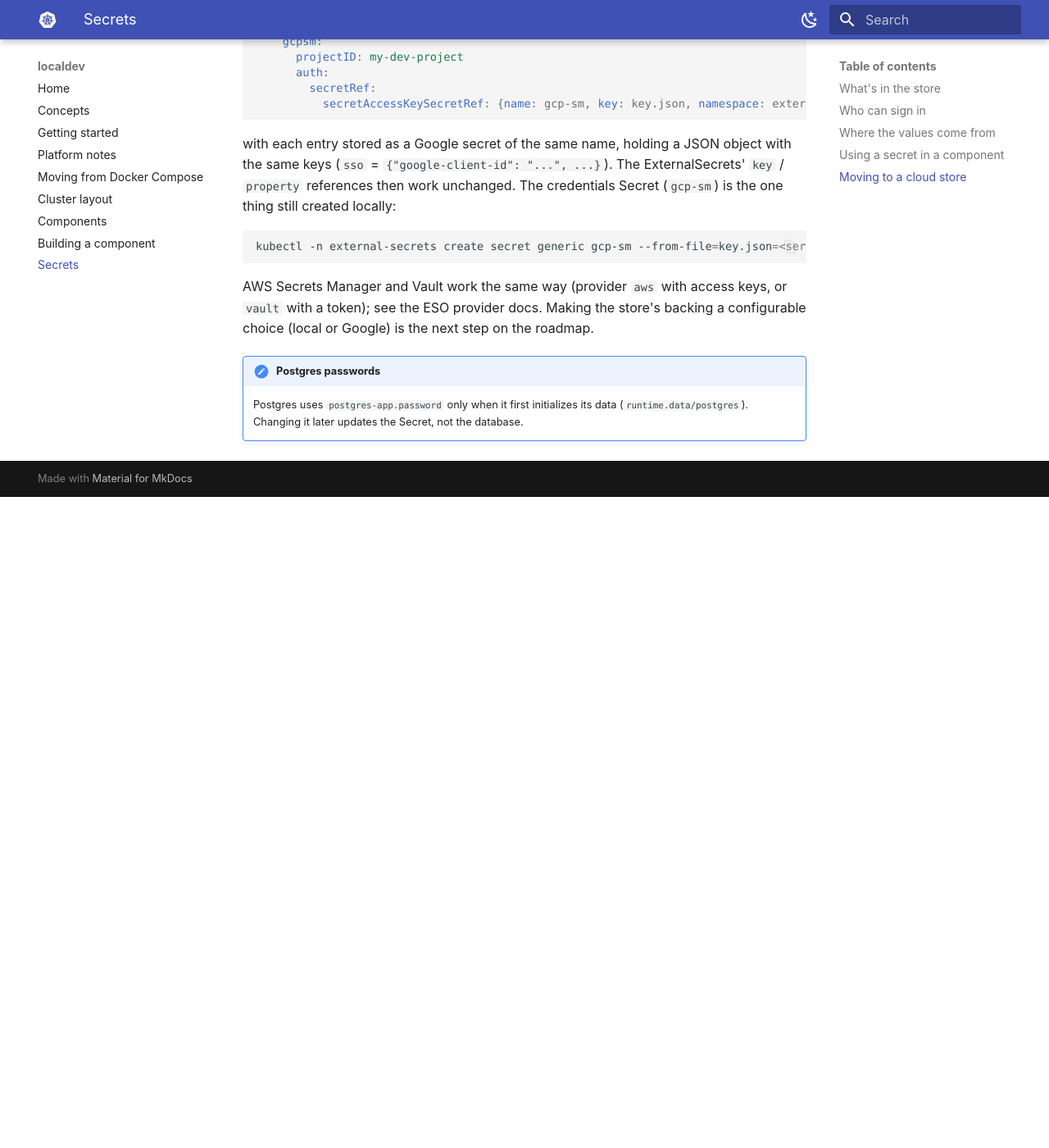
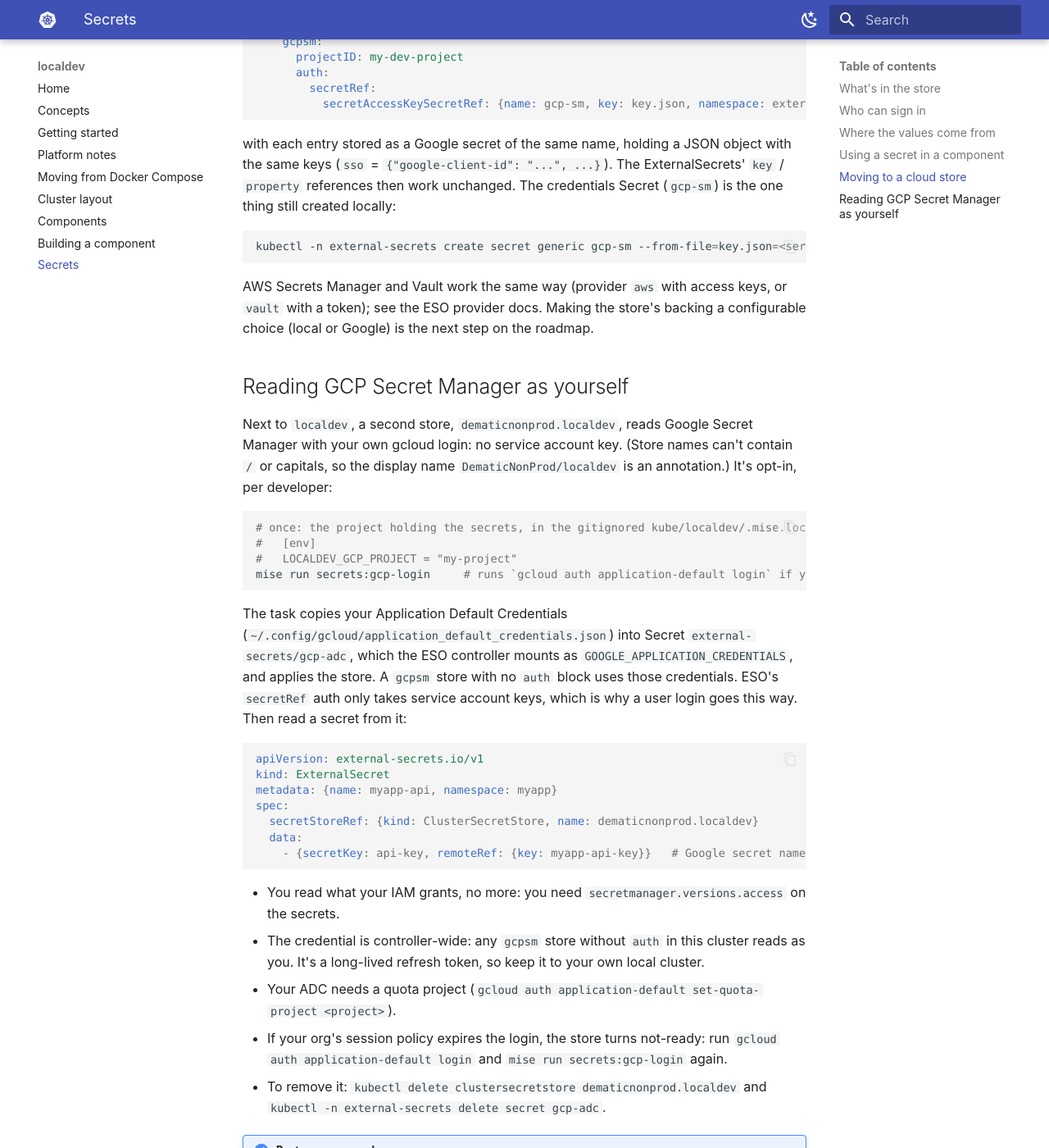
Before and after one commit to bemowski/localdev, an MkDocs documentation site: the page built from localdev/docs/content/secrets.md, in a window 1280 px wide and 1400 px high, scrolled down 4330 px. Shown: the whole window at 82% size. Built offline with MkDocs 1.6.1 and Material for MkDocs 9.7.7, drawn with Linux system fonts in a browser that asks for light colours; before the commit the page ends 4936 px from its top, so only the background shows below that.

Commit message:
external secrets store

````diff
--- a/localdev/docs/content/secrets.md
+++ b/localdev/docs/content/secrets.md
@@ -175,6 +175,44 @@
 token); see the ESO provider docs. Making the store's backing a configurable choice (local or Google)
 is the next step on the roadmap.
 
+## Reading GCP Secret Manager as yourself
+
+Next to `localdev`, a second store, `dematicnonprod.localdev`, reads Google Secret Manager with your
+own gcloud login: no service account key. (Store names can't contain `/` or capitals, so the display
+name `DematicNonProd/localdev` is an annotation.) It's opt-in, per developer:
+
+```bash
+# once: the project holding the secrets, in the gitignored kube/localdev/.mise.local.toml
+#   [env]
+#   LOCALDEV_GCP_PROJECT = "my-project"
+mise run secrets:gcp-login     # runs `gcloud auth application-default login` if you have no ADC yet
+```
+
+The task copies your Application Default Credentials
+(`~/.config/gcloud/application_default_credentials.json`) into Secret `external-secrets/gcp-adc`, which
+the ESO controller mounts as `GOOGLE_APPLICATION_CREDENTIALS`, and applies the store. A `gcpsm` store
+with no `auth` block uses those credentials. ESO's `secretRef` auth only takes service account keys,
+which is why a user login goes this way. Then read a secret from it:
+
+```yaml
+apiVersion: external-secrets.io/v1
+kind: ExternalSecret
+metadata: {name: myapp-api, namespace: myapp}
+spec:
+  secretStoreRef: {kind: ClusterSecretStore, name: dematicnonprod.localdev}
+  data:
+    - {secretKey: api-key, remoteRef: {key: myapp-api-key}}   # Google secret name (latest version)
+```
+
+- You read what your IAM grants, no more: you need `secretmanager.versions.access` on the secrets.
+- The credential is controller-wide: any `gcpsm` store without `auth` in this cluster reads as you.
+  It's a long-lived refresh token, so keep it to your own local cluster.
+- Your ADC needs a quota project (`gcloud auth application-default set-quota-project <project>`).
+- If your org's session policy expires the login, the store turns not-ready: run
+  `gcloud auth application-default login` and `mise run secrets:gcp-login` again.
+- To remove it: `kubectl delete clustersecretstore dematicnonprod.localdev` and
+  `kubectl -n external-secrets delete secret gcp-adc`.
+
 !!! note "Postgres passwords"
     Postgres uses `postgres-app.password` only when it first initializes its data
     (`runtime.data/postgres`). Changing it later updates the Secret, not the database.
````
Also changed, not shown: localdev/todo.md (+8 -0 lines), 3 other files.
